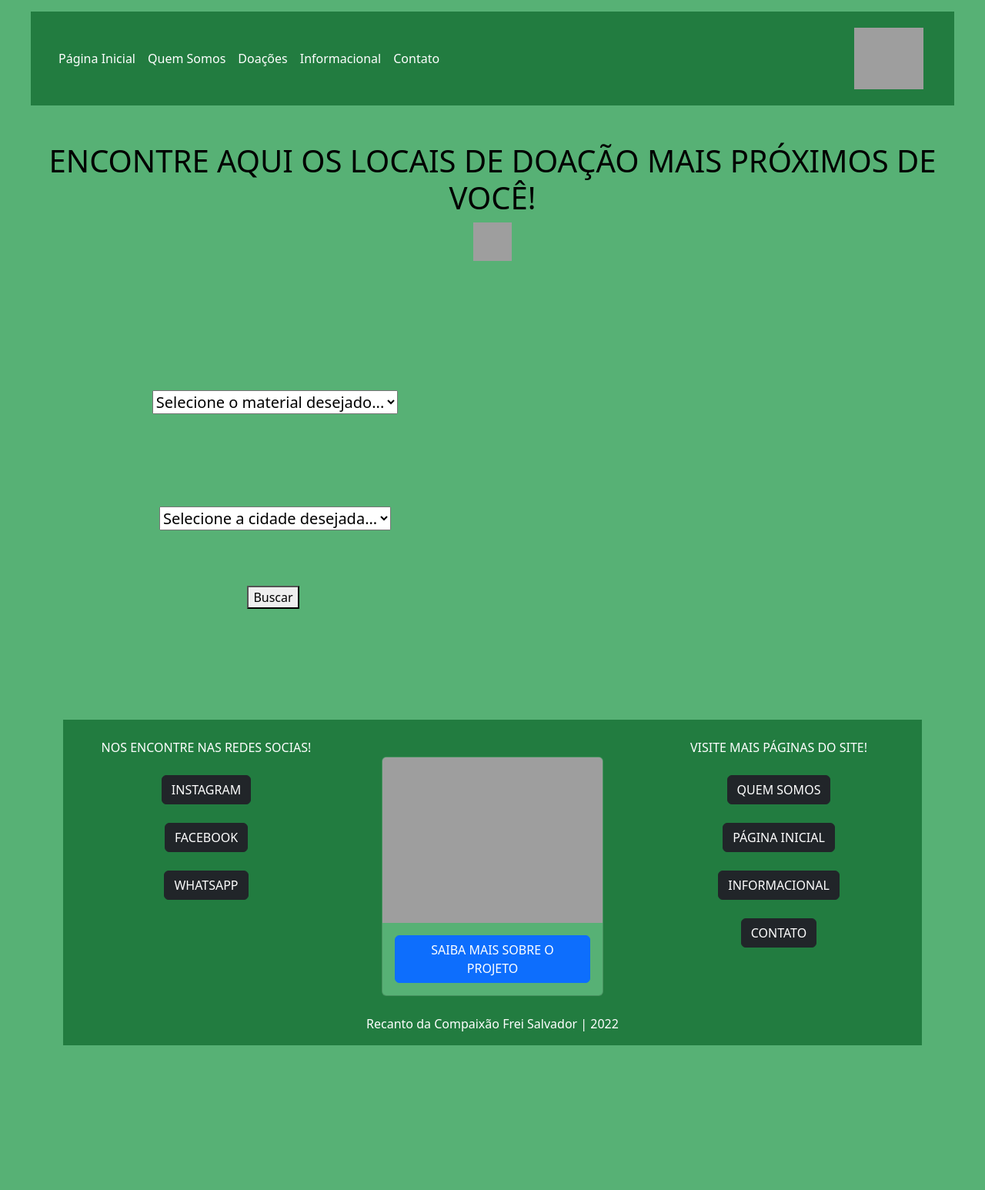
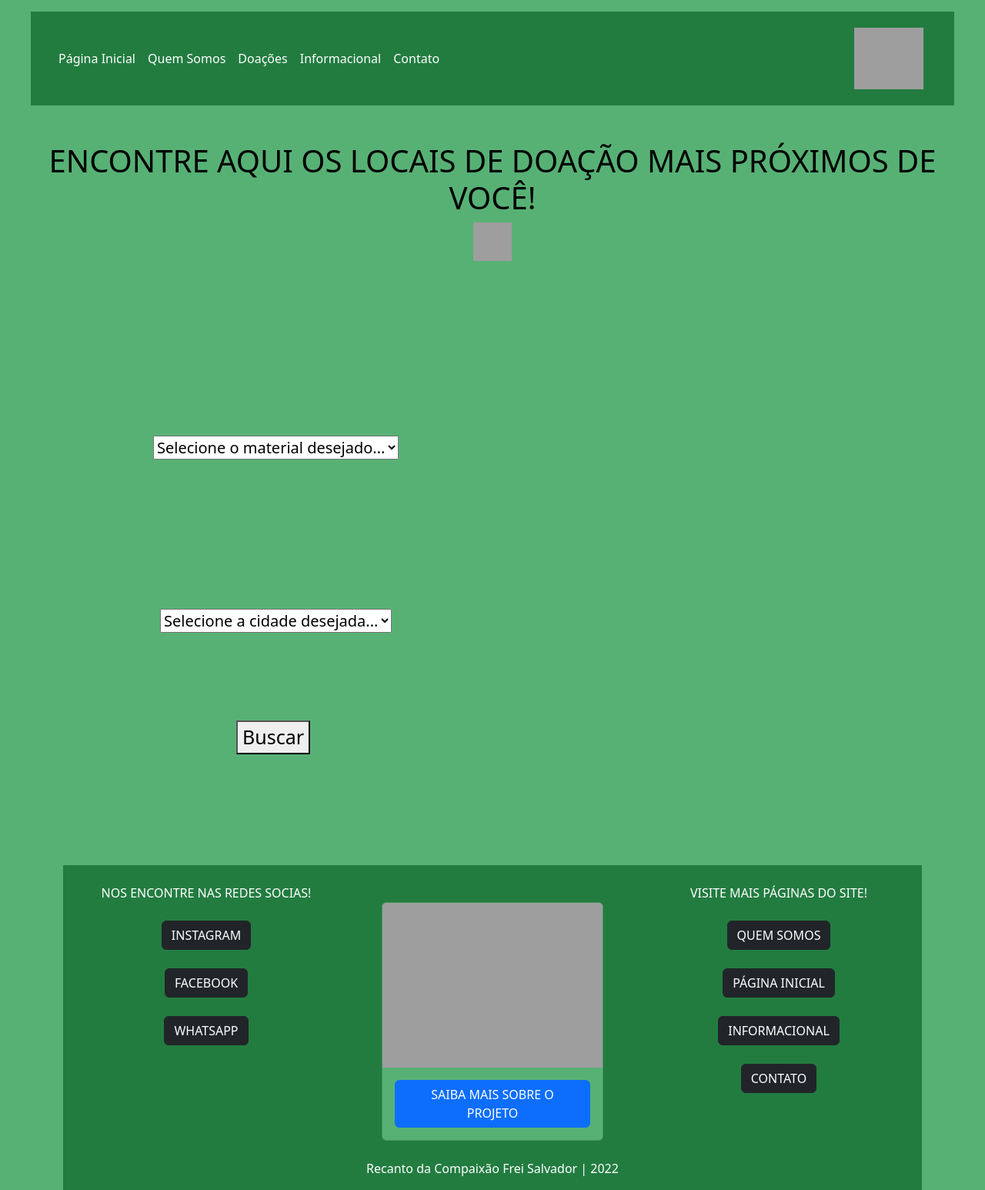
Before and after one commit to nickbrollop/site_cartelas, a Django app: page /RecandoDaCompaixao/Doacao/ in a window 1280 px wide. Shown: the whole page at 77% size. Before the commit the page ends 1358 px from the top, so only its background shows below. Run offline with Django 4.2, Linux system fonts and the light colour scheme; data comes from the database, SQL or seed files in the repository; grey boxes are pictures that could not be loaded.

Commit message:
commit 2 17-10

```diff
--- a/domi_laura/static/css/style.css
+++ b/domi_laura/static/css/style.css
@@ -37,3 +37,8 @@
   text-align: center;
   font-size: 20px;
 }
+
+.form_conf{
+  text-align: center;
+  font-size: 25px;
+}
--- a/templates/doacao.html
+++ b/templates/doacao.html
@@ -69,7 +69,7 @@
 
     <div class="container">
       <div class="row">
-        <div class="col selector">
+        <div class="col selector form_conf">
           <center>
             <form action="/RecandoDaCompaixao/Doacao/" method="post">
             <center>
@@ -96,9 +96,9 @@
           </div>
 
 
-        <div class="col">
+        <div class="col form_conf">
           <center>
-          <div>
+          <div class="form_conf">
             {% for endereco in enderecos %}
                   <p> <b>Local:</b> {{ endereco.local }} </br>
                   <b>Telefone:</b> {{ endereco.tel }} </br>
```
Also changed, not shown: templates/informacional.html (+4 -4 lines), templates/quem_somos.html (+4 -4 lines).
